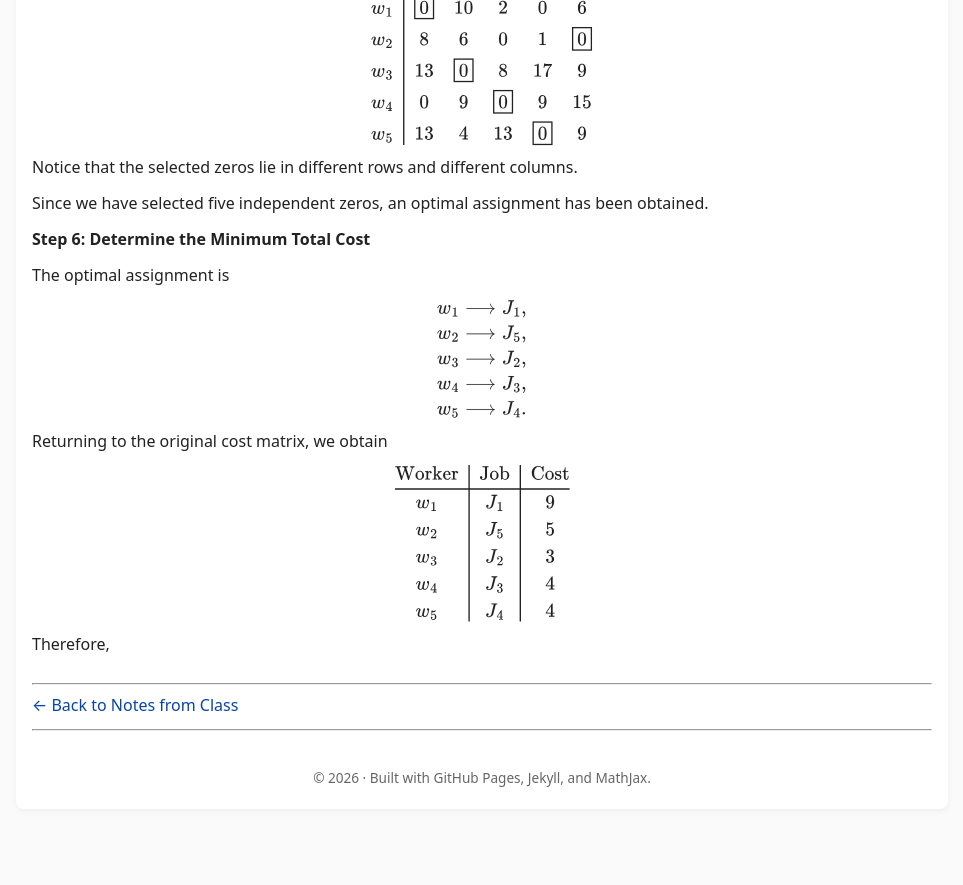
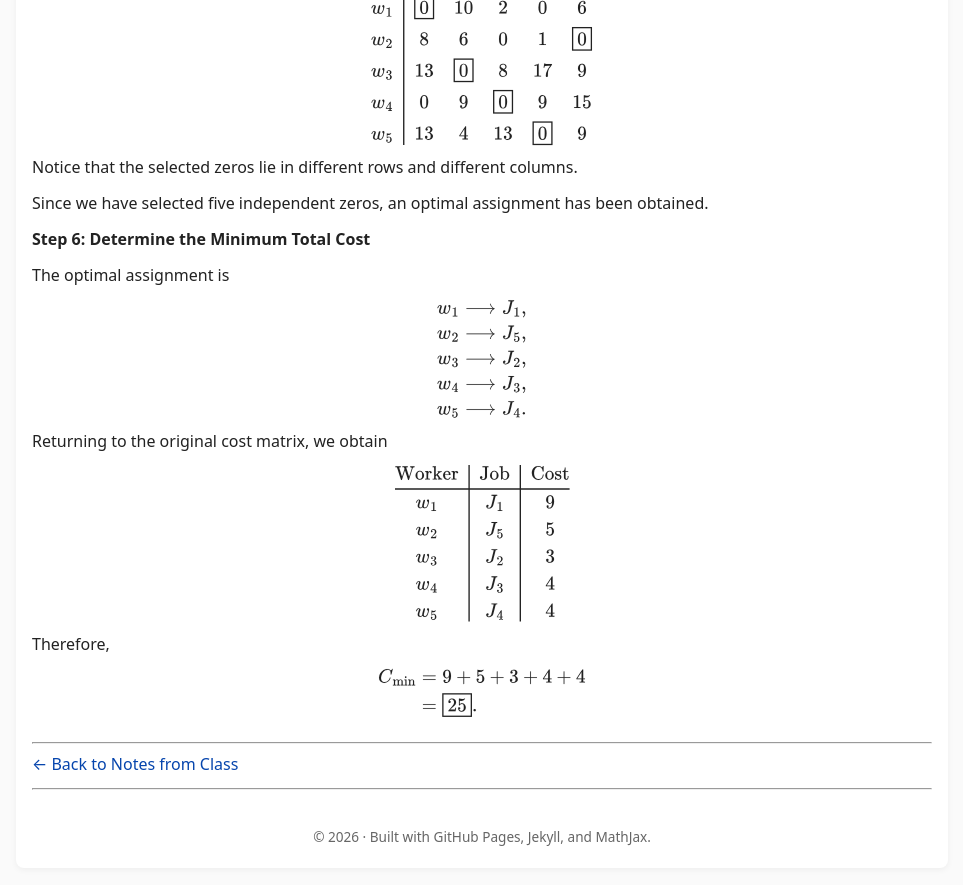
Before and after one commit to SaleemKamaludin/SaleemKamaludin.github.io, a Jekyll site: the page built from courses/math-2276/notes-from-class/supplementary-lecture-6/index.md, in a window 1280 px wide and 900 px high, scrolled down 8701 px. Shown: the top 885 px of the window, without its empty margins (158-1121 px from the left). Built offline with Jekyll 4.4.1, drawn with Linux system fonts in a browser that asks for light colours; before the commit the page ends 9542 px from its top, so only the background shows below that.

Commit message:
Add minimum cost calculation to Step 6 of Example 1.3

```diff
--- a/courses/math-2276/notes-from-class/supplementary-lecture-6/index.md
+++ b/courses/math-2276/notes-from-class/supplementary-lecture-6/index.md
@@ -1424,6 +1424,22 @@ w_5 & J_4 & 4
       </p>
 
     </div>
+
+    <div id="example-hungarian-five-by-five-step-6-minimum-cost-calculation">
+
+      <div class="display-math">
+
+\[
+\begin{aligned}
+C_{\min}
+&=9+5+3+4+4\\
+&=\boxed{25}.
+\end{aligned}
+\]
+
+      </div>
+
+    </div>
 </div>
 </div>
 
```
